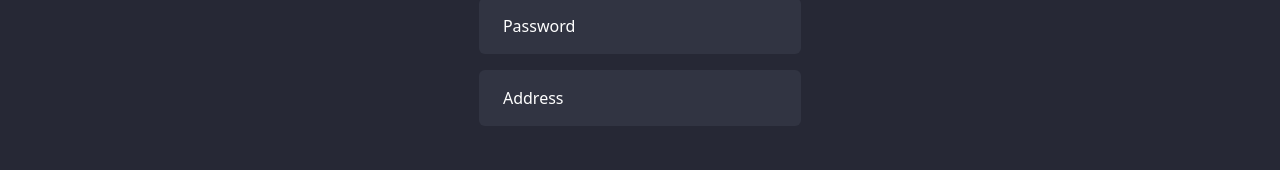
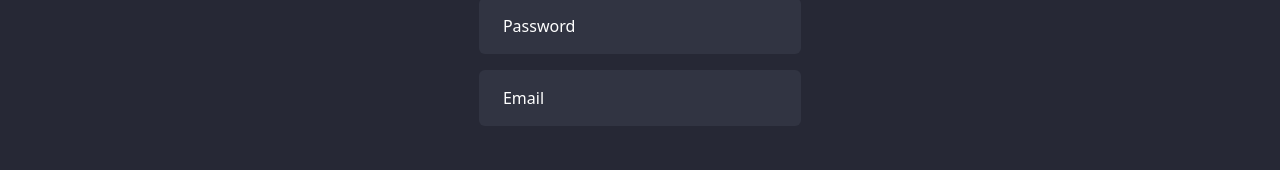
Before and after one commit to guilhermeandradee/future-bank, a React (Vite) app: page / in a window 1280 px wide. Shown: the part 298-468 px from the top of the page. Built offline with nearby package versions, Linux system fonts and the light colour scheme.

Commit message:
change form

```diff
--- a/src/components/AccountAction.jsx
+++ b/src/components/AccountAction.jsx
@@ -14,7 +14,7 @@ export const baseURL = "http://localhost:8080"
 
 const AccountAction = () => {
 
-    const  {cpf}  = useParams()
+    const  { cpf }  = useParams()
     const navigate = useNavigate()
 
     const requestData = {
--- a/src/components/Form.jsx
+++ b/src/components/Form.jsx
@@ -189,8 +189,8 @@ const Form = ({ typeOfInput }) => {
                     <div className="d-flex justify-content-center mb-3 w-100">
                         <input
                             onChange={handleChange}
-                            placeholder="Address"
-                            type="text"
+                            placeholder="Email"
+                            type="email"
                             className="inputs-form form-control background-secondary border-0 px-4 py-3"
                             id="address"
                             name="adress"
```
